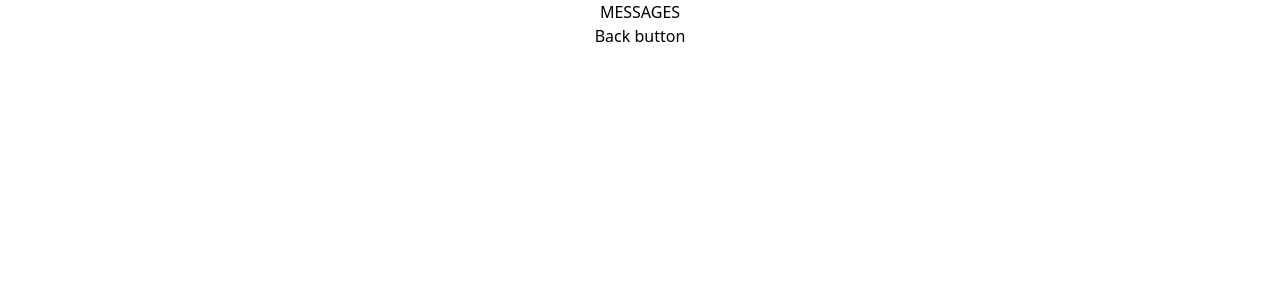
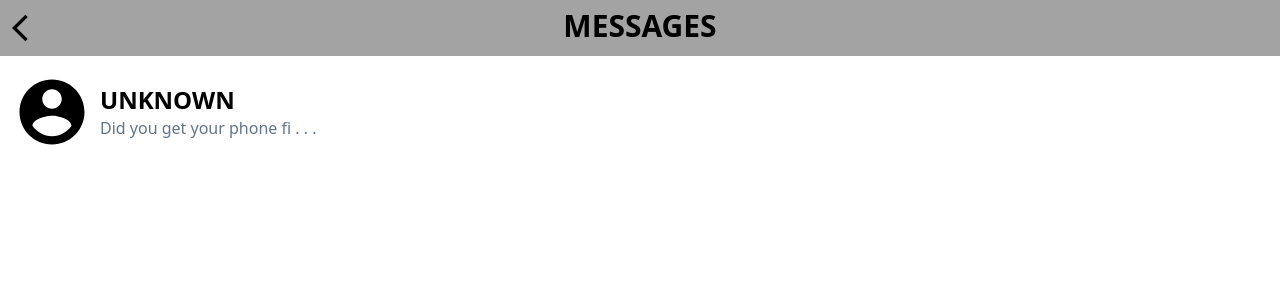
Before and after one commit to chelseadagger-fc/ars.phone, a React (Vite) app: page / in a window 1280 px wide. Both pictures are taken after a click on the element "MESSAGES". Shown: the top 300 px of the page. Built offline with nearby package versions, Linux system fonts and the light colour scheme.

Commit message:
created serenay message chain; made state/prop for contact name (initialized 'unknown')

```diff
--- a/package.json
+++ b/package.json
@@ -11,7 +11,8 @@
   },
   "dependencies": {
     "react": "^18.3.1",
-    "react-dom": "^18.3.1"
+    "react-dom": "^18.3.1",
+    "react-icons": "^5.2.1"
   },
   "devDependencies": {
     "@types/react": "^18.3.1",
--- a/src/App.tsx
+++ b/src/App.tsx
@@ -3,6 +3,7 @@ import './App.css'
 import Contacts from './components/ContactsScreen/Contacts'
 import HomeScreen from './components/HomeScreen/HomeScreen'
 import Messages from './components/MessagesScreen/Messages'
+import Serenay from './components/MessagesScreen/Serenay'
 
 export default function App() {
 
@@ -10,13 +11,19 @@ export default function App() {
     screenTitle: string;
   }
 
+  interface MessagesTypes {
+    name: string;
+}
+
   const [activeScreen, setActiveScreen] = React.useState<StateTypes>({screenTitle: 'home'})
+  const [msgSereData, setMsgSereData] = React.useState<MessagesTypes>({name: 'UNKNOWN'})
 
   const handleChangeScreen = (newScreen: string) => { setActiveScreen({screenTitle: newScreen});};
 
   const showActiveScreen = (activeScreen.screenTitle === 'home' ? <HomeScreen onAppPress={handleChangeScreen} /> :
       activeScreen.screenTitle === 'contacts' ? (<Contacts />) :
-      activeScreen.screenTitle === 'messages' ? (<Messages onAppPress={handleChangeScreen} />) : null )
+      activeScreen.screenTitle === 'messages' ? (<Messages onAppPress={handleChangeScreen} sereName={msgSereData.name} />) :
+      activeScreen.screenTitle === 'sere' ? (<Serenay onAppPress={handleChangeScreen} sereName={msgSereData.name} />) : null )
 
   return(
     <div>
--- a/src/components/MessagesScreen/Messages.tsx
+++ b/src/components/MessagesScreen/Messages.tsx
@@ -1,13 +1,38 @@
+import { MdArrowBackIosNew } from "react-icons/md";
+import { IoMdContact } from "react-icons/io";
+import React from "react";
 
 interface MessagesProps {
     onAppPress: (newScreen: string) => void;
+    sereName: string;
 }
 
-const Messages: React.FC<MessagesProps> = ({ onAppPress }) => {
+interface MessagesTypes {
+    name: string;
+}
+
+const Messages: React.FC<MessagesProps> = ({ onAppPress, sereName }) => {
+
     return (
         <div className="h-dvh">
-            <p>MESSAGES</p>
-            <p onClick={() => onAppPress('home')}>Back button</p>
+            <div className="bg-neutral-400 flex flex-row justify-center items-center h-14" >
+                <div className="absolute left-0 top-3 pl-1" onClick={() => onAppPress('home')}>
+                    <MdArrowBackIosNew size={"2em"}/>
+                </div>
+                <div className="text-3xl font-bold pb-1">
+                    MESSAGES
+                </div>
+            </div>
+            <div>
+                <div className="flex flex-row pt-4 px-3" onClick={() => onAppPress('sere')}>
+                    <IoMdContact size="5em" className="mr-2"/>
+                    <div className="flex flex-col justify-center items-start">
+                        <p className="text-2xl font-bold">{sereName}</p>
+                        <p className="text-slate-500">Did you get your phone fi . . .</p>
+                    </div>
+
+                </div>
+            </div>
         </div>
     );
 };
--- /dev/null
+++ b/src/components/MessagesScreen/Serenay.tsx
@@ -0,0 +1,29 @@
+import { MdArrowBackIosNew } from "react-icons/md";
+import React from "react";
+
+interface MessagesProps {
+    onAppPress: (newScreen: string) => void;
+    sereName: string;
+}
+
+const Serenay: React.FC<MessagesProps> = ({ onAppPress, sereName }) => {
+
+    return (
+        <div className="h-dvh">
+            <div className="bg-neutral-400 flex flex-row justify-center items-center h-14" >
+                <div className="absolute left-0 top-3 pl-1" onClick={() => onAppPress('messages')}>
+                    <MdArrowBackIosNew size={"2em"}/>
+                </div>
+                <div className="text-3xl font-bold pb-1">
+                    {sereName}
+                </div>
+            </div>
+            <div>
+                <div className="flex flex-row pt-4 px-3">
+                </div>
+            </div>
+        </div>
+    );
+};
+
+export default Serenay;
```
Also changed, not shown: 1 other file (tests, documents, lock files or other folders).
